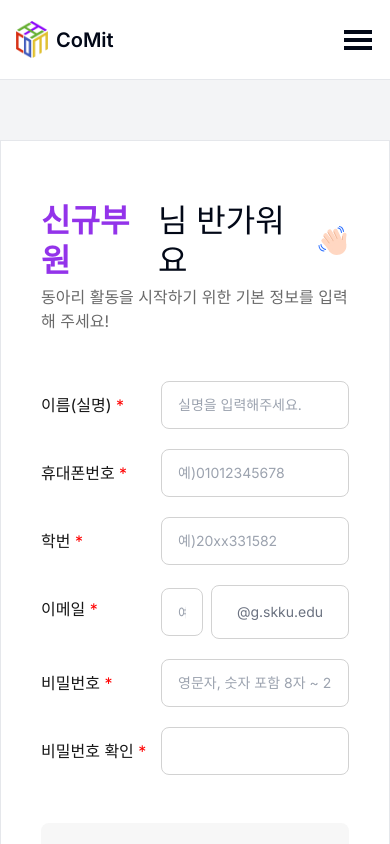
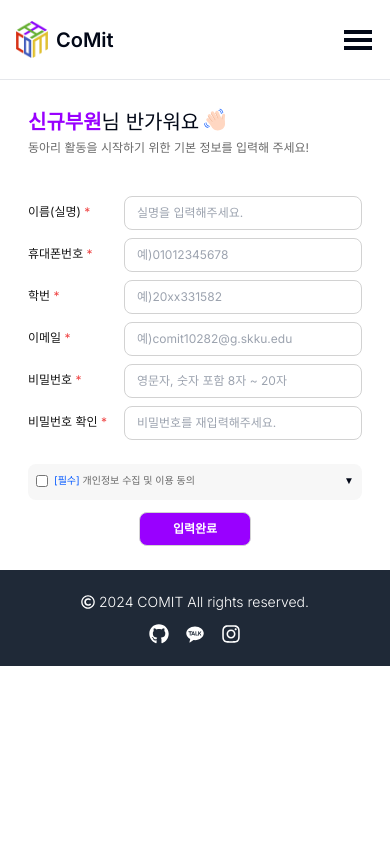
Before and after one commit to skku-comit/comit-website, a Next.js app: page /signup in a window 390 px wide. Built offline with nearby package versions, Linux system fonts and the light colour scheme.

Commit message:
modify homepage register page

```diff
--- a/app/(main)/(light)/clubroom/page.tsx
+++ b/app/(main)/(light)/clubroom/page.tsx
@@ -6,6 +6,7 @@ export default function Clubroom() {
     <>
       <SectionBanner title="Clubroom" description="CoMit의 동아리방을 소개합니다!" />
       <ClubroomMainContent />
+      <div className="min-h-[81px]"></div> {/* footer를 딱맞게 내리기 위해 넣은 empty div */}
     </>
   )
 }
--- a/app/(main)/(light)/layout.tsx
+++ b/app/(main)/(light)/layout.tsx
@@ -10,7 +10,7 @@ export default function LightLayout({ children }: { children: React.ReactNode })
         style={{ WebkitOverflowScrolling: 'touch' }}
       >
         <div className="flex w-full justify-center">
-          <main className="relative flex min-h-dvh w-[1280px] flex-1 flex-col items-center">{children}</main>
+          <main className="relative flex w-[1280px] flex-1 flex-col items-center">{children}</main>
         </div>
         <Footer />
       </div>
--- a/app/(main)/(light)/signup/page.tsx
+++ b/app/(main)/(light)/signup/page.tsx
@@ -2,8 +2,9 @@
 
 import Image from 'next/image'
 import { useState } from 'react'
-import { SubmitHandler,useForm } from 'react-hook-form'
+import { SubmitHandler, useForm } from 'react-hook-form'
 
+import { cn } from '@/lib/utils'
 import Welcome from '@/public/welcome.svg'
 
 const simulatedApi = (data: FormData): Promise<{ success: boolean; data?: FormData; message?: string }> => {
@@ -27,6 +28,7 @@ export interface FormData {
   password: string
   checkPassword: string
   consent: boolean
+  collapseButton: boolean
 }
 
 export default function Signup() {
@@ -46,11 +48,16 @@ export default function Signup() {
       email: '',
       password: '',
       checkPassword: '',
-      consent: false
+      consent: false,
+      collapseButton: false
     }
   })
 
-  const [watchPassword, watchCheckPassword] = watch(['password', 'checkPassword'])
+  const [watchPassword, watchCheckPassword, watchcollapseButton] = watch([
+    'password',
+    'checkPassword',
+    'collapseButton'
+  ])
   const [isCheckPasswordBlurred, setIsCheckPasswordBlurred] = useState(false)
   const [userName, setuserName] = useState('신규부원')
 
@@ -69,46 +76,51 @@ export default function Signup() {
   }
 
   return (
-    <div className="flex min-h-screen w-screen justify-center bg-gray-100">
-      <div className="my-[60px] box-border w-[640px] border border-gray-200 bg-white px-10 py-[60px]">
-        <div className="flex flex-col gap-1">
-          <div className="flex items-center gap-1 text-[32px]/[40px] font-normal">
+    <div className="flex w-screen justify-center bg-white sm:bg-gray-100">
+      <div className="box-border w-[440px] border-none border-gray-200 bg-white px-7 py-6 sm:w-full sm:border sm:pb-20 md:my-[42px] md:w-[640px] md:rounded-2xl md:py-[50px]">
+        <div className="mt-1 flex flex-col gap-1">
+          <div className="flex items-center gap-1 text-xl font-normal sm:text-[32px]/[40px]">
             <h3 className="inline-flex items-center">
-              <strong className="font-bold text-purple-600">{userName}</strong>님 반가워요
+              <strong className="font-bold text-primary">{userName}</strong>님 반가워요
             </h3>
-            <Image src={Welcome} alt="Welcome" />
+            <Image src={Welcome} alt="Welcome" className="-mt-1 h-6 w-6 sm:-mt-1.5 sm:h-9 sm:w-9" />
           </div>
-          <p className="text-[#6a6a6a]">동아리 활동을 시작하기 위한 기본 정보를 입력해 주세요!</p>
+          <p className="text-xs text-[#6a6a6a] sm:text-[16px]/[24px]">
+            동아리 활동을 시작하기 위한 기본 정보를 입력해 주세요!
+          </p>
         </div>
-        <form onSubmit={handleSubmit(onSubmit)}>
-          <div className="my-12">
-            <div className="flex w-full flex-col gap-5">
+        <form onSubmit={handleSubmit(onSubmit)} className="mb-0 pb-0">
+          <div className="mb-6 mt-10">
+            <div className="flex w-full flex-col gap-2 sm:gap-[18px]">
               <div className="flex content-start gap-y-6">
-                <label className="relative box-border min-w-[120px] py-3 pb-3 text-base font-normal text-[#171717]">
+                <label className="relative box-border w-24 py-2 text-xs font-normal text-[#171717] sm:min-w-[120px] sm:py-3 sm:text-base">
                   이름(실명)&nbsp;
-                  <span className="inline-block text-[#ff0000]">*</span>
+                  <span className="inline-block text-destructive">*</span>
                 </label>
-                <div className="flex flex-grow flex-col gap-y-2">
+                <div className="flex flex-grow flex-col gap-y-1 sm:gap-y-2">
                   <input
                     {...register('koreanName', {
                       required: '이름을 입력해주세요.',
                       onBlur: () => setuserName(getValues().koreanName)
                     })}
                     placeholder="실명을 입력해주세요."
-                    className="box-border w-full rounded-lg border border-solid border-[#d2d2d2] px-4 py-3 align-middle text-sm/[22px] tracking-normal outline-none"
+                    className={cn(
+                      'box-border rounded-lg border border-solid border-[#d2d2d2] px-3 py-2 align-middle text-xs tracking-normal outline-none sm:w-full sm:px-4 sm:py-3 sm:text-sm/[22px]',
+                      errors.koreanName && 'border-2 border-destructive'
+                    )}
                   />
                   {errors.koreanName && (
-                    <p className="block text-xs/[18px] text-[#ff0000]">{errors.koreanName.message}</p>
+                    <p className="block text-[8px] text-destructive sm:text-xs/[18px]">{errors.koreanName.message}</p>
                   )}
                 </div>
               </div>
 
               <div className="flex content-start gap-y-6">
-                <label className="relative box-border min-w-[120px] py-3 pb-3 text-base font-normal text-[#171717]">
+                <label className="relative box-border w-24 py-2 text-xs font-normal text-[#171717] sm:min-w-[120px] sm:py-3 sm:text-base">
                   휴대폰번호&nbsp;
-                  <span className="inline-block text-[#ff0000]">*</span>
+                  <span className="inline-block text-destructive">*</span>
                 </label>
-                <div className="flex flex-grow flex-col gap-y-2">
+                <div className="flex flex-grow flex-col gap-y-1 sm:gap-y-2">
                   <input
                     {...register('phoneNumber', {
                       required: '휴대폰번호를 입력해주세요.',
@@ -118,20 +130,23 @@ export default function Signup() {
                       }
                     })}
                     placeholder="예)01012345678"
-                    className="box-border w-full rounded-lg border border-solid border-[#d2d2d2] px-4 py-3 align-middle text-sm/[22px] tracking-normal outline-none"
+                    className={cn(
+                      'box-border w-full rounded-lg border border-solid border-[#d2d2d2] px-3 py-2 align-middle text-xs tracking-normal outline-none sm:px-4 sm:py-3 sm:text-sm/[22px]',
+                      errors.phoneNumber && 'border-2 border-destructive'
+                    )}
                   />
                   {errors.phoneNumber && (
-                    <p className="block text-xs/[18px] text-[#ff0000]">{errors.phoneNumber.message}</p>
+                    <p className="block text-[8px] text-destructive sm:text-xs/[18px]">{errors.phoneNumber.message}</p>
                   )}
                 </div>
               </div>
 
               <div className="flex content-start gap-y-6">
-                <label className="relative box-border min-w-[120px] py-3 pb-3 text-base font-normal text-[#171717]">
+                <label className="relative box-border w-24 py-2 text-xs font-normal text-[#171717] sm:min-w-[120px] sm:py-3 sm:text-base">
                   학번&nbsp;
-                  <span className="inline-block text-[#ff0000]">*</span>
+                  <span className="inline-block text-destructive">*</span>
                 </label>
-                <div className="flex flex-grow flex-col gap-y-2">
+                <div className="flex flex-grow flex-col gap-y-1 sm:gap-y-2">
                   <input
                     {...register('studentID', {
                       required: '학번을 입력해주세요.',
@@ -141,92 +156,111 @@ export default function Signup() {
                       }
                     })}
                     placeholder="예)20xx331582"
-                    className="box-border w-full rounded-lg border border-solid border-[#d2d2d2] px-4 py-3 align-middle text-sm/[22px] tracking-normal outline-none"
+                    className={cn(
+                      'box-border w-full rounded-lg border border-solid border-[#d2d2d2] px-3 py-2 align-middle text-xs tracking-normal outline-none sm:px-4 sm:py-3 sm:text-sm/[22px]',
+                      errors.studentID && 'border-2 border-destructive'
+                    )}
                   />
                   {errors.studentID && (
-                    <p className="block text-xs/[18px] text-[#ff0000]">{errors.studentID.message}</p>
+                    <p className="block text-[8px] text-destructive sm:text-xs/[18px]">{errors.studentID.message}</p>
                   )}
                 </div>
               </div>
 
               <div className="flex content-start gap-y-6">
-                <label className="relative box-border min-w-[120px] py-3 pb-3 text-base font-normal text-[#171717]">
+                <label className="relative box-border w-24 py-2 text-xs font-normal text-[#171717] sm:min-w-[120px] sm:py-3 sm:text-base">
                   이메일&nbsp;
-                  <span className="inline-block text-[#ff0000]">*</span>
+                  <span className="inline-block text-destructive">*</span>
                 </label>
-                <div className="flex flex-grow flex-col gap-y-2">
+                <div className="flex flex-grow flex-col gap-y-1 sm:gap-y-2">
                   <div className="flex flex-grow items-center gap-x-2">
                     <input
                       {...register('email', {
                         required: '이메일을 입력해주세요.',
                         pattern: {
-                          value: /^[a-zA-Z0-9+-\_.]/,
+                          value: /^[\w-\.]+@([\w-]+\.)+[\w-]{2,4}$/,
                           message: '이메일을 다시 확인해주세요.'
                         }
                       })}
-                      placeholder="예)comit10282"
-                      className="box-border h-[48px] w-full rounded-lg border border-solid border-[#d2d2d2] px-4 py-3 align-middle text-sm/[22px] tracking-normal outline-none"
+                      placeholder="예)comit10282@g.skku.edu"
+                      className={cn(
+                        'box-border w-full rounded-lg border border-solid border-[#d2d2d2] px-3 py-2 align-middle text-xs tracking-normal outline-none sm:px-4 sm:py-3 sm:text-sm/[22px]',
+                        errors.email && 'border-2 border-destructive'
+                      )}
                     />
-                    <div className="flex h-[54px] w-[138px] flex-shrink-0 justify-center rounded-lg border border-solid border-[#d2d2d2] px-[12px] py-[15px]">
-                      <span className=" block text-sm/[22px] text-gray-500">@g.skku.edu</span>
                   </div>
-                  </div>
-                  {errors.email && <p className="block text-xs/[18px] text-[#ff0000]">{errors.email.message}</p>}{' '}
+                  {errors.email && (
+                    <p className="block text-[8px] text-destructive sm:text-xs/[18px]">{errors.email.message}</p>
+                  )}{' '}
                 </div>
               </div>
 
               <div className="flex content-start gap-y-6">
-                <label className="relative box-border min-w-[120px] py-3 pb-3 text-base font-normal text-[#171717]">
+                <label className="relative box-border w-24 py-2 text-xs font-normal text-[#171717] sm:min-w-[120px] sm:py-3 sm:text-base">
                   비밀번호&nbsp;
-                  <span className="inline-block text-[#ff0000]">*</span>
+                  <span className="inline-block text-destructive">*</span>
                 </label>
-                <div className="flex flex-grow flex-col gap-y-2">
+                <div className="flex flex-grow flex-col gap-y-1 sm:gap-y-2">
                   <input
                     {...register('password', {
                       required: '비밀번호를 입력해주세요.',
                       pattern: {
-                        value: /^[a-zA-Z\d]{8,20}$/i,
+                        value: /^(?=.*[a-zA-Z])(?=.*\d)[a-zA-Z\d]{8,20}$/,
                         message: '유효한 비밀번호를 입력해주세요.'
                       }
                     })}
                     placeholder="영문자, 숫자 포함 8자 ~ 20자"
                     type="password"
-                    className="box-border w-full rounded-lg border border-solid border-[#d2d2d2] px-4 py-3 align-middle text-sm/[22px] tracking-normal outline-none"
+                    className={cn(
+                      'box-border w-full rounded-lg border border-solid border-[#d2d2d2] px-3 py-2 align-middle text-xs tracking-normal outline-none sm:px-4 sm:py-3 sm:text-sm/[22px]',
+                      errors.password && 'border-2 border-destructive'
+                    )}
                   />
-                  {errors.password && <p className="block text-xs/[18px] text-[#ff0000]">{errors.password.message}</p>}
+                  {errors.password && (
+                    <p className="block text-[8px] text-destructive sm:text-xs/[18px]">{errors.password.message}</p>
+                  )}
                 </div>
               </div>
 
               <div className="flex content-start gap-y-6">
-                <label className="relative box-border min-w-[120px] py-3 pb-3 text-base font-normal text-[#171717]">
+                <label className="relative box-border w-24 py-2 text-xs font-normal text-[#171717] sm:min-w-[120px] sm:py-3 sm:text-base">
                   비밀번호 확인&nbsp;
-                  <span className="inline-block text-[#ff0000]">*</span>
+                  <span className="inline-block text-destructive">*</span>
                 </label>
-                <div className="flex flex-grow flex-col gap-y-2">
+                <div className="flex flex-grow flex-col gap-y-1 sm:gap-y-2">
                   <input
                     {...register('checkPassword', {
                       required: '비밀번호를 확인해주세요.',
                       onBlur: () => setIsCheckPasswordBlurred(true)
                     })}
+                    placeholder="비밀번호를 재입력해주세요."
                     type="password"
-                    className="box-border w-full rounded-lg border border-solid border-[#d2d2d2] px-4 py-3 align-middle text-sm/[22px] tracking-normal outline-none"
+                    className={cn(
+                      'box-border w-full rounded-lg border border-solid border-[#d2d2d2] px-3 py-2 align-middle text-xs tracking-normal outline-none sm:px-4 sm:py-3 sm:text-sm/[22px]',
+                      (errors.checkPassword || (watchPassword !== watchCheckPassword && isCheckPasswordBlurred)) &&
+                        'border-2 border-destructive'
+                    )}
                   />
-                  {errors.checkPassword && (
-                    <p className="block text-xs/[18px] text-[#ff0000]">{errors.checkPassword.message}</p>
+                  {errors.checkPassword && watchCheckPassword == '' && (
+                    <p className="block text-[8px] text-destructive sm:text-xs/[18px]">
+                      {errors.checkPassword.message}
+                    </p>
                   )}
                   {watchPassword !== watchCheckPassword && watchCheckPassword && isCheckPasswordBlurred && (
-                    <p className="block text-xs/[18px] text-[#ff0000]">동일한 비밀번호를 입력해주세요.</p>
+                    <p className="block text-[8px] text-destructive sm:text-xs/[18px]">
+                      동일한 비밀번호를 입력해주세요.
+                    </p>
                   )}
                 </div>
               </div>
             </div>
           </div>
 
-          <div className="box-border rounded-lg bg-[#f7f7f7] px-[16px] py-[20px]">
+          <div className="box-border rounded-lg bg-[#f7f7f7] p-2 sm:p-4">
             <div className="relative flex w-full justify-between">
-              <div className="flex items-center text-[14px]/[22px] text-[#6a6a6a]">
+              <div className="flex items-center text-[10px]/[16px] text-[#6a6a6a] sm:text-[14px]/[22px]">
                 <input
-                  className="mr-2 h-5 w-5 text-purple-600 hover:cursor-pointer"
+                  className="mr-[6px] h-3 w-3 -translate-y-px text-primary hover:cursor-pointer sm:mr-2 sm:h-5 sm:w-5"
                   type="checkbox"
                   id="consent"
                   {...register('consent', {
@@ -239,55 +273,73 @@ export default function Signup() {
                   개인정보 수집 및 이용 동의
                 </label>
               </div>
-              <input id="toggle" type="checkbox" className="hidden" />
-              <label htmlFor="toggle" className="cursor-pointer checked:rotate-180">
-                <span className="absolute right-0 top-0 h-[18px] w-[18px] bg-[18px_18px]">&#9660;</span>
+              <input
+                id="toggle"
+                type="checkbox"
+                className="hidden"
+                {...register('collapseButton', {
+                  required: false
+                })}
+              />
+              <label htmlFor="toggle" className="cursor-pointer">
+                {watchcollapseButton ? (
+                  <span className="absolute right-0 top-[1px] bg-cover text-[10px] sm:top-0 sm:mb-0 sm:text-[16px] ">
+                    &#9650;
+                  </span>
+                ) : (
+                  <span className="absolute right-0 top-[1px] bg-cover text-[10px] sm:top-0 sm:mb-0 sm:text-[16px] ">
+                    &#9660;
+                  </span>
+                )}
               </label>
             </div>
             <div className="block">
-              {errors.consent && <p className="text-xs/[18px] text-[#ff0000]">{errors.consent.message}</p>}
+              {errors.consent && (
+                <p className="text-[8px] text-destructive sm:text-xs/[18px]">{errors.consent.message}</p>
+              )}
             </div>
-
-            <div className="mt-4 box-border w-full rounded-lg bg-[#fff] p-4 text-[12px]/[20px]">
+            {watchcollapseButton && (
+              <div className="mt-2 box-border w-full rounded-lg bg-[#fff] p-2 text-[8px]/[15px] sm:mt-4 sm:p-4 sm:text-[12px]/[20px]">
                 <p className="text-[#222]">
-                성균관대 코딩동아리 &apos;코밋(Comit)&apos; 회원 등록을 위해 아래와 같이 개인정보를 수집 및 이용합니다.
-                동의를 거부할 권리가 있으며 동의 거부시 동아리 회원서비스 이용이 불가합니다.
+                  성균관대 코딩동아리 &apos;코밋(Comit)&apos; 회원 등록을 위해 아래와 같이 개인정보를 수집 및
+                  이용합니다. 동의를 거부할 권리가 있으며 동의 거부시 동아리 회원서비스 이용이 불가합니다.
                 </p>
                 <ul className="mt-2">
                   <li className="flex list-none items-center">
-                  <span className="-mt-[6px] flex items-center text-[30px] leading-[20px]">&#8901;</span>
-                  <p className="relative box-border  text-[#6a6a6a]">
+                    <span className="flex items-center text-[20px] sm:-mt-[6px] sm:text-[30px]">&#8901;</span>
+                    <p className="relative box-border  inline text-[#6a6a6a]">
                       목적 : 스터디지원 및 프로필 공개등 동아리활동 서비스 제공, 각종 맞춤형 서비스 제공
                     </p>
                   </li>
                   <li className="flex list-none items-center">
-                  <span className="-mt-[6px] flex items-center text-[30px] leading-[20px]">&#8901;</span>
-                  <p className="relative mt-1 box-border text-[#6a6a6a]">
+                    <span className="flex items-center text-[20px] sm:-mt-[6px] sm:text-[30px]">&#8901;</span>
+                    <p className="relative mt-1 box-border inline text-[#6a6a6a]">
                       항목 : 이름, 휴대폰번호, 학번, 이메일, 학력사항
                     </p>
                   </li>
                   <li className="flex list-none items-center">
-                  <span className="-mt-[6px] flex items-center text-[30px] leading-[20px]">&#8901;</span>
-                  <p className="relative mt-1 box-border text-[#6a6a6a]">
+                    <span className="flex items-center text-[20px] sm:-mt-[6px] sm:text-[30px]">&#8901;</span>
+                    <p className="relative mt-1 box-border inline text-[#6a6a6a]">
                       보유 및 이용 기간 : 동아리 또는 회원 탈퇴시 즉시 파기
                     </p>
                   </li>
                 </ul>
               </div>
+            )}
           </div>
-
-          {errors.root && <p style={{ color: 'red' }}>{errors.root.message}</p>}
+          <div className="flex justify-center">
             <button
               type="submit"
               disabled={isSubmitting}
-            className="mt-5 w-full rounded-lg border border-solid border-[#d2d2d2] bg-purple-600 px-3 py-[15px]"
+              className="mt-3 w-1/3 rounded-lg border border-solid border-[#d2d2d2] bg-primary px-3 py-2 hover:opacity-80 sm:mt-5 sm:w-full sm:py-[15px]"
             >
               {isSubmitting ? (
-              <span className="block text-lg/[26px] font-bold text-[#fff]">제출중...</span>
+                <span className="block text-xs font-bold text-[#fff] sm:text-[20px]/[26px]">제출중...</span>
               ) : (
-              <span className="block text-lg/[26px] font-bold text-[#fff]">입력완료</span>
+                <span className="block text-xs font-bold text-[#fff] sm:text-[20px]/[26px]">입력완료</span>
               )}
             </button>
+          </div>
         </form>
       </div>
     </div>
```
Lines whose indentation alone changed are shown as unchanged.
